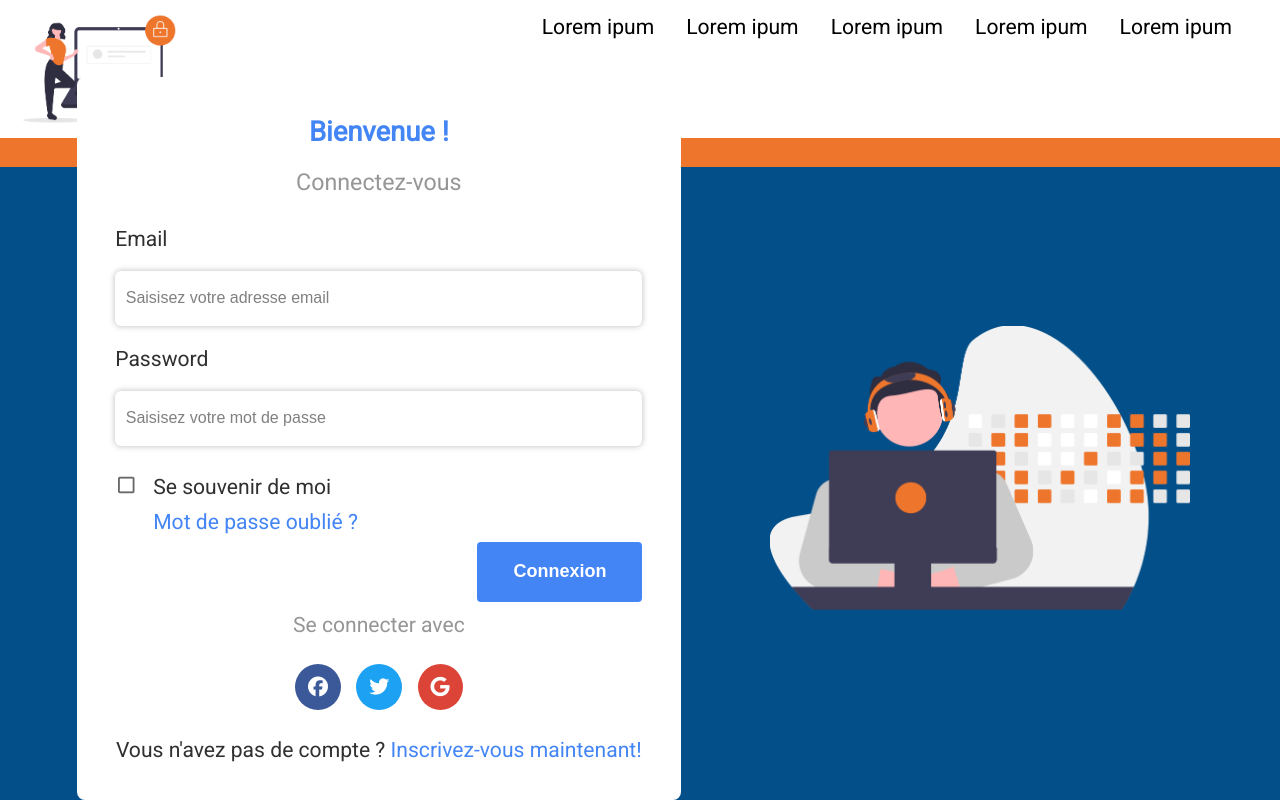
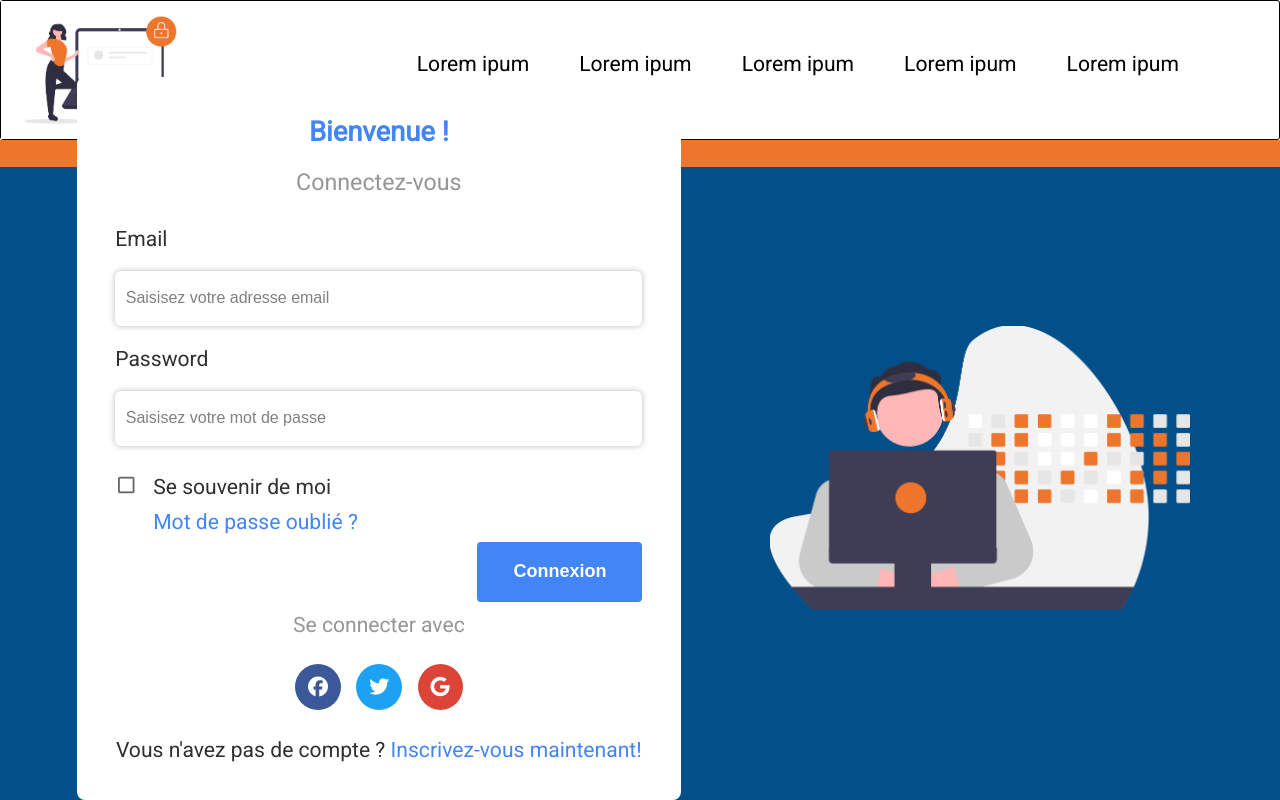
Before and after one commit to honorableCon/challenge-covid-fsociety, a plain HTML site: page index.html in a window 1280 px wide. Drawn offline with Linux system fonts and the light colour scheme.

Commit message:
ajout du nouveau css

```diff
--- a/styles/login.css
+++ b/styles/login.css
@@ -1,28 +1,38 @@
+/*margin: 0;
+padding: 0;*/
 
+ul{
+	list-style-type: none;
+	box-sizing: border-box;
+	overflow: hidden;
+	color: black;
+}
 
-ul {
-    list-style-type: none;
-    margin: 0;
-    padding: 0;
-    overflow: hidden;
+li{
+	float: right;
+	margin-top: 50px;
+	margin-right: 50px;
+	}
 
-  }
+ li a{
 
-  li {
-    float: right;
-  }
+ 	display: block;
+ 	color: black;
+ 	text-align: center;
+ 	text-decoration: none;
 
-  li a {
-    display: block;
-    color:black;
-    text-align: center;
-    padding: 14px 16px;
-    text-decoration: none;
-  }
-img {
-    float: left;
-    width: 200px;
-  }
-  nav {
-    background-color: white;
-  }
+}
+
+img{
+
+	float: left;
+	width: 200px;
+
+}
+
+nav{
+
+	border: 1px solid black;
+	border-radius: 3px;
+	background-color: #fff;
+}
```
